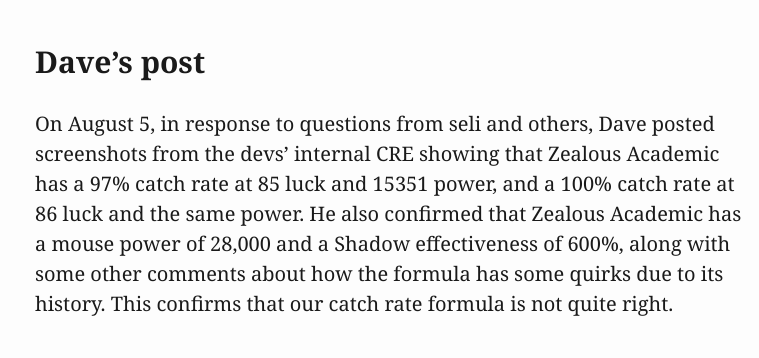
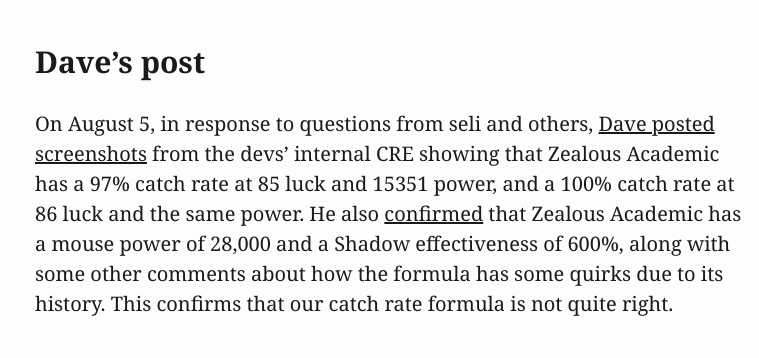
Before and after one commit to benjaminjkraft/mh-notes, a plain HTML site: page minluck.html in a window 1280 px wide. Shown: the part 914-1272 px from the top of the page, 245-1004 px from the left. Drawn offline with nearby package versions, Linux system fonts and the light colour scheme.

Commit message:
minluck: links

```diff
--- a/minluck.html
+++ b/minluck.html
@@ -208,14 +208,16 @@ E)}\right) </span></p>
 evidence of misses at the supposed minluck, including a screenshot of a
 miss of Zealous Academic with 85 luck.</p>
 <h2 id="daves-post">Dave’s post</h2>
-<p>On August 5, in response to questions from seli and others, Dave
-posted screenshots from the devs’ internal CRE showing that Zealous
+<p>On August 5, in response to questions from seli and others, <a
+href="https://discord.com/channels/275500976662773761/355474934601875457/1005190015376183296">Dave
+posted screenshots</a> from the devs’ internal CRE showing that Zealous
 Academic has a 97% catch rate at 85 luck and 15351 power, and a 100%
-catch rate at 86 luck and the same power. He also confirmed that Zealous
-Academic has a mouse power of 28,000 and a Shadow effectiveness of 600%,
-along with some other comments about how the formula has some quirks due
-to its history. This confirms that our catch rate formula is not quite
-right.</p>
+catch rate at 86 luck and the same power. He also <a
+href="https://discord.com/channels/275500976662773761/355474934601875457/1005184813151559822">confirmed</a>
+that Zealous Academic has a mouse power of 28,000 and a Shadow
+effectiveness of 600%, along with some other comments about how the
+formula has some quirks due to its history. This confirms that our catch
+rate formula is not quite right.</p>
 <h2 id="floating-point-errors">Floating point errors</h2>
 <p>The proposed hypothesis is that the source of the minluck discrepancy
 is <em>floating point errors</em>, which come from the way computers
@@ -311,5 +313,8 @@ floor trick:</p>
             CEILING(CEILING(SQRT(MousePower/2))/MIN(Eff/100,1.4)),
             CEILING(CEILING(SQRT(MousePower/2))/MIN(Eff/100,1.4))+1)),
     &quot;9999&quot;)</code></pre>
+<p>Neb’s spreadsheet of the new and old minlucks using the above formula
+is <a
+href="https://docs.google.com/spreadsheets/d/1UHBRqR9oHNTP2aEQJEw1oUcvyIvYIxiRa9-NotuiSDI/edit#gid=759842139">here</a>.</p>
 </body>
 </html>
```
Also changed, not shown: 1 other file.
